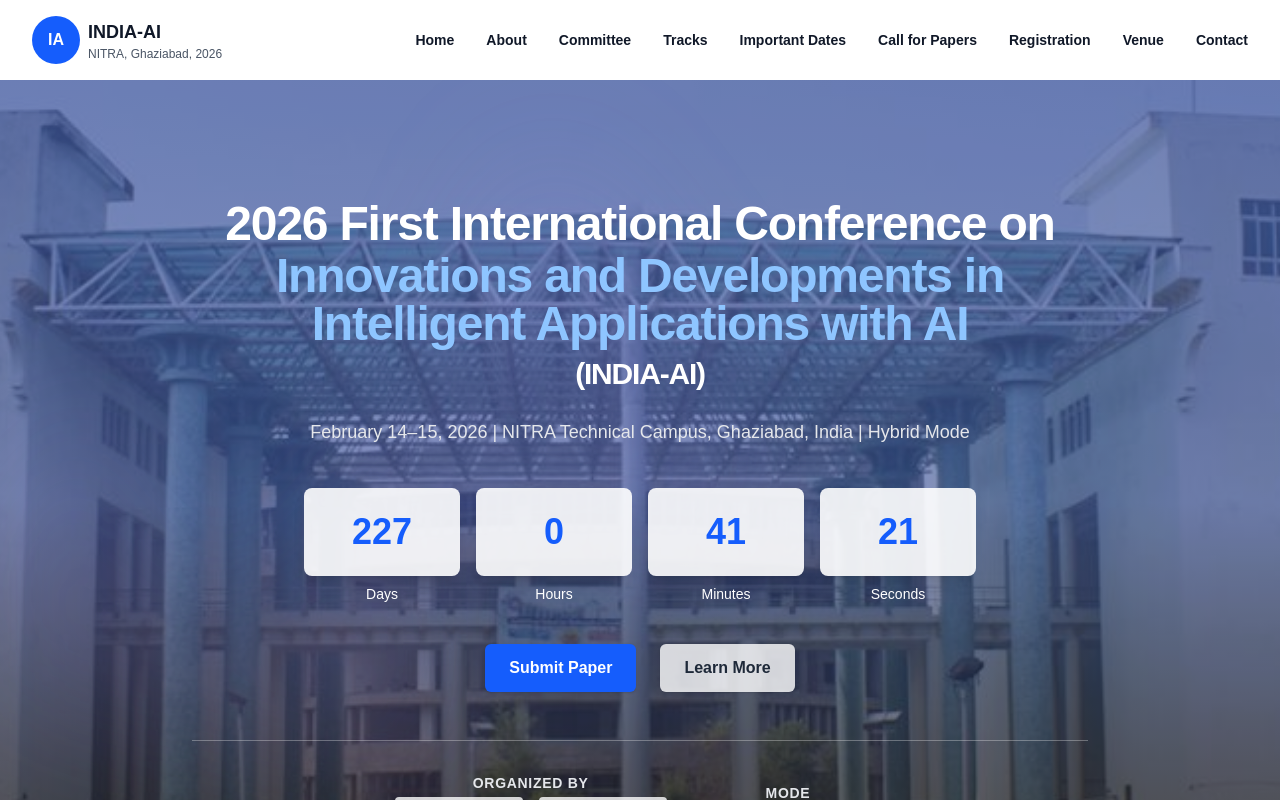
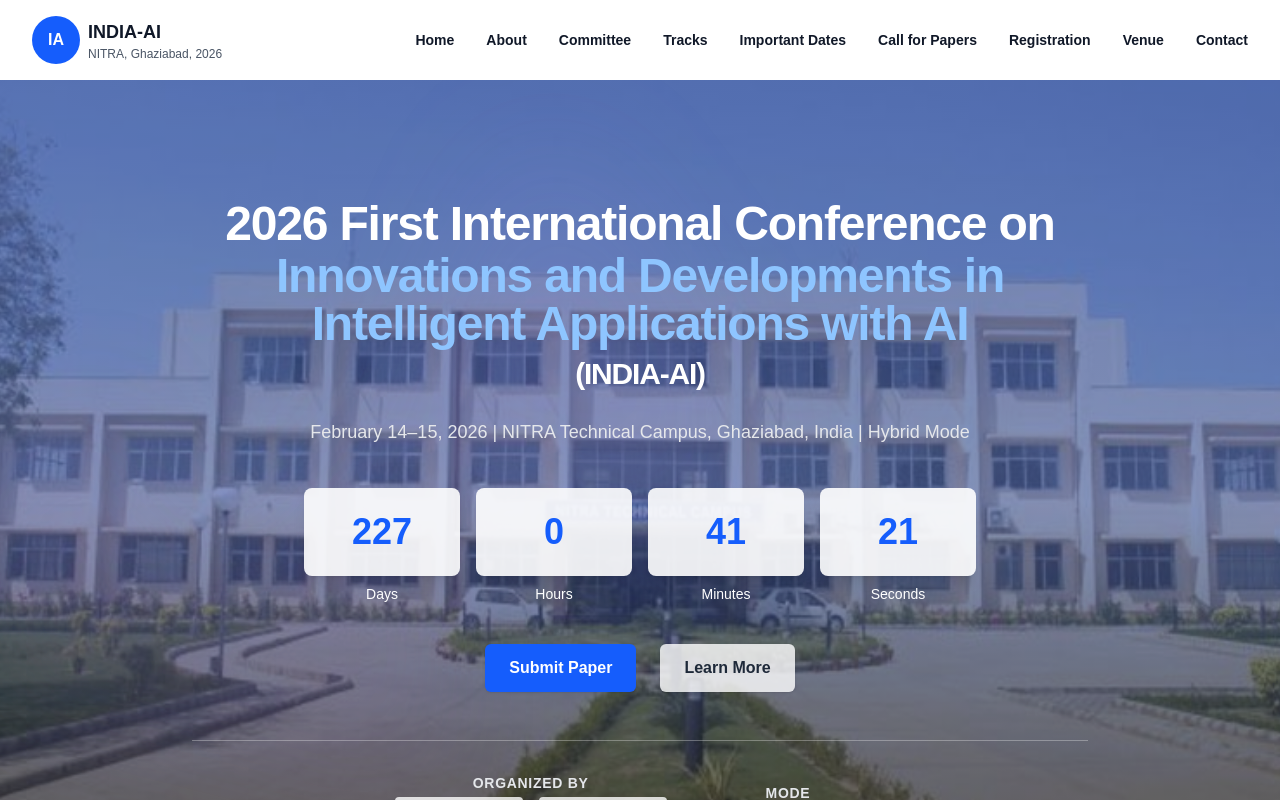
Before and after one commit to priyanshu07072004/india-ai, a Next.js app: page / in a window 1280 px wide. Shown: the top 800 px of the page. Built offline with nearby package versions, Linux system fonts and the light colour scheme.

Commit message:
Updated background image

```diff
--- a/app/committee/page.tsx
+++ b/app/committee/page.tsx
@@ -127,7 +127,7 @@ export default function CommitteePage() {
           </section>
 
           <section className="mt-16">
-            <h2 className="text-2xl font-bold tracking-tight text-gray-900">Organizing Committee</h2>
+            <h2 className="text-2xl font-bold tracking-tight text-gray-900">Editorial Chair</h2>
             <div className="mt-6 grid grid-cols-1 gap-8 sm:grid-cols-2 lg:grid-cols-3">
               <div className="bg-white p-6 rounded-lg shadow-md">
                 <h3 className="text-lg font-semibold text-gray-900">Dr. Ravi Kumar</h3>
--- a/app/components/Hero.tsx
+++ b/app/components/Hero.tsx
@@ -11,7 +11,7 @@ export default function Hero() {
       <div
         className="absolute inset-0 -z-10 overflow-hidden w-full h-full"
         style={{
-          backgroundImage: 'url("/iit.jpeg")',
+          backgroundImage: "url('/nitra.jpeg')",
           backgroundSize: 'cover',
           backgroundPosition: 'center center',
           backgroundRepeat: 'no-repeat',
```
Also changed, not shown: public/nitra.jpeg (added).
